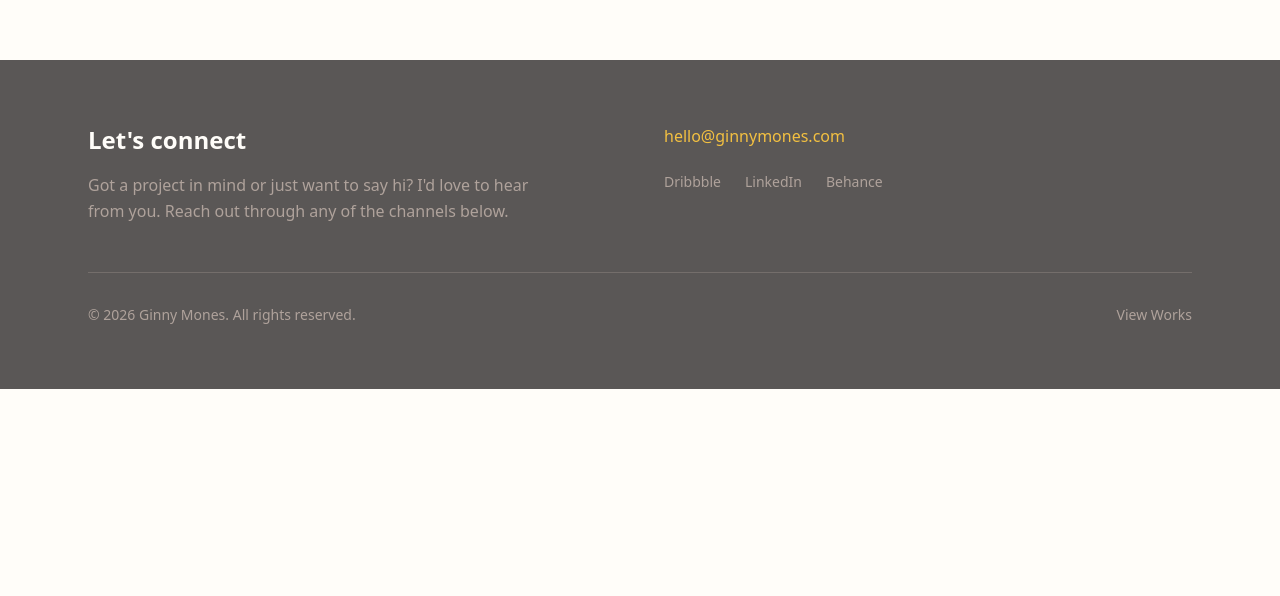
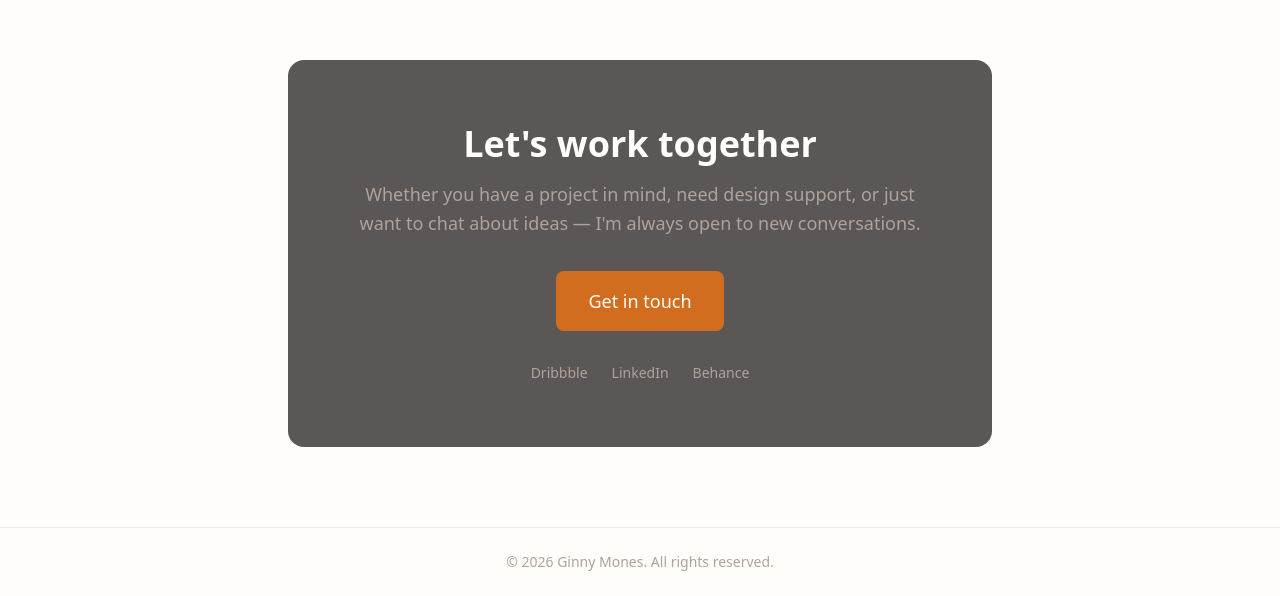
Before and after one commit to ginnymones/portfolio, a Next.js app: page / in a window 1280 px wide. Shown: the part 801-1397 px from the top of the page. Before the commit the page ends 1190 px from the top, so only its background shows below. Built offline with nearby package versions, Linux system fonts and the light colour scheme; a web font is replaced by a local one.

Commit message:
Replace /contact page with #contact section, simplify footer to copyright only

```diff
--- a/src/app/contact/page.tsx
+++ /dev/null
@@ -1,91 +0,0 @@
-import type { Metadata } from "next";
-import { getAllCaseStudies } from "@/lib/case-studies";
-import { getPageContent } from "@/lib/pages";
-import { getSiteSettings } from "@/lib/site-settings";
-import { CaseStudyCard } from "@/components/CaseStudyCard";
-import { PageBackground } from "@/components/PageBackground";
-
-export const metadata: Metadata = {
-  title: "Contact — Ginny Mones",
-  description:
-    "Get in touch with Ginny Mones for design collaborations and projects.",
-};
-
-export default function ContactPage() {
-  const recentWorks = getAllCaseStudies().slice(0, 3);
-  const page = getPageContent("contact");
-  const settings = getSiteSettings();
-
-  return (
-    <PageBackground
-      backgroundType={page.backgroundType}
-      backgroundImage={page.backgroundImage}
-      backgroundVideo={page.backgroundVideo}
-      backgroundColor={page.backgroundColor}
-      gradientFrom={page.gradientFrom}
-      gradientTo={page.gradientTo}
-      gradientDirection={page.gradientDirection}
-      overlayOpacity={page.overlayOpacity}
-      overlayColor={page.overlayColor}
-      className="min-h-screen"
-    >
-      <section className="max-w-6xl mx-auto px-6 py-16">
-        {/* Recent work context */}
-        {recentWorks.length > 0 && (
-          <div className="mb-20">
-            <h2 className="text-2xl font-semibold text-foreground mb-2">
-              Recent Work
-            </h2>
-            <p className="text-neutral-dark mb-8">
-              Here&apos;s a glimpse of what I&apos;ve been working on lately.
-            </p>
-            <div className="grid grid-cols-1 md:grid-cols-3 gap-8">
-              {recentWorks.map((study) => (
-                <CaseStudyCard
-                  key={study.slug}
-                  slug={study.slug}
-                  title={study.title}
-                  thumbnail={study.thumbnail}
-                  summary={study.summary}
-                  tags={study.tags}
-                />
-              ))}
-            </div>
-          </div>
-        )}
-
-        {/* CTA Section */}
-        <div className="bg-neutral-dark rounded-2xl p-10 md:p-16 text-center">
-          <h1 className="text-3xl md:text-4xl font-bold text-background mb-4">
-            {page.heading || "Let's work together"}
-          </h1>
-          <p className="text-neutral-warm text-lg max-w-xl mx-auto mb-8 leading-relaxed">
-            {page.subtitle ||
-              "Whether you have a project in mind, need design support, or just want to chat about ideas — I'm always open to new conversations."}
-          </p>
-          {page.ctaPrimaryLabel && page.ctaPrimaryLink && (
-            <a
-              href={page.ctaPrimaryLink}
-              className="inline-block px-8 py-4 bg-accent-orange text-background font-medium rounded-lg hover:bg-accent-orange/90 transition-colors text-lg"
-            >
-              {page.ctaPrimaryLabel}
-            </a>
-          )}
-          <div className="flex flex-wrap justify-center gap-6 mt-8">
-            {settings.socialLinks.map((link) => (
-              <a
-                key={link.label}
-                href={link.url}
-                target="_blank"
-                rel="noopener noreferrer"
-                className="text-neutral-warm hover:text-background transition-colors text-sm"
-              >
-                {link.label}
-              </a>
-            ))}
-          </div>
-        </div>
-      </section>
-    </PageBackground>
-  );
-}
--- a/src/app/layout.tsx
+++ b/src/app/layout.tsx
@@ -2,6 +2,7 @@ import type { Metadata } from "next";
 import "./globals.css";
 import { Navigation } from "@/components/Navigation";
 import { Footer } from "@/components/Footer";
+import { ContactSection } from "@/components/ContactSection";
 import { BackToTop } from "@/components/BackToTop";
 
 export const metadata: Metadata = {
@@ -34,6 +35,7 @@ export default function RootLayout({
       <body className="min-h-screen flex flex-col">
         <Navigation />
         <main className="flex-1">{children}</main>
+        <ContactSection />
         <Footer />
         <BackToTop />
       </body>
--- /dev/null
+++ b/src/components/ContactSection.tsx
@@ -0,0 +1,42 @@
+import { getSiteSettings } from "@/lib/site-settings";
+import { getPageContent } from "@/lib/pages";
+
+export function ContactSection() {
+  const settings = getSiteSettings();
+  const page = getPageContent("contact");
+
+  return (
+    <section id="contact" className="max-w-6xl mx-auto px-6 py-20">
+      <div className="bg-neutral-dark rounded-2xl p-10 md:p-16 text-center">
+        <h2 className="text-3xl md:text-4xl font-bold text-background mb-4">
+          {page.heading || "Let's work together"}
+        </h2>
+        <p className="text-neutral-warm text-lg max-w-xl mx-auto mb-8 leading-relaxed">
+          {page.subtitle ||
+            "Whether you have a project in mind, need design support, or just want to chat about ideas — I'm always open to new conversations."}
+        </p>
+        {page.ctaPrimaryLabel && page.ctaPrimaryLink && (
+          <a
+            href={page.ctaPrimaryLink}
+            className="inline-block px-8 py-4 bg-accent-orange text-background font-medium rounded-lg hover:bg-accent-orange/90 transition-colors text-lg"
+          >
+            {page.ctaPrimaryLabel}
+          </a>
+        )}
+        <div className="flex flex-wrap justify-center gap-6 mt-8">
+          {settings.socialLinks.map((link) => (
+            <a
+              key={link.label}
+              href={link.url}
+              target="_blank"
+              rel="noopener noreferrer"
+              className="text-neutral-warm hover:text-background transition-colors text-sm"
+            >
+              {link.label}
+            </a>
+          ))}
+        </div>
+      </div>
+    </section>
+  );
+}
--- a/src/components/Footer.tsx
+++ b/src/components/Footer.tsx
@@ -1,59 +1,14 @@
-import Link from "next/link";
 import { getSiteSettings } from "@/lib/site-settings";
 
 export function Footer() {
   const settings = getSiteSettings();
 
   return (
-    <footer
-      id="contact"
-      className="bg-neutral-dark text-background mt-20"
-    >
-      <div className="max-w-6xl mx-auto px-6 py-16">
-        <div className="grid md:grid-cols-2 gap-12">
-          <div>
-            <h2 className="text-2xl font-semibold mb-4">
-              {settings.footerHeading}
-            </h2>
-            <p className="text-neutral-warm leading-relaxed max-w-md">
-              {settings.footerDescription}
-            </p>
-          </div>
-
-          <div className="flex flex-col gap-4">
-            <a
-              href={`mailto:${settings.email}`}
-              className="text-accent-yellow hover:text-accent-orange transition-colors font-medium"
-            >
-              {settings.email}
-            </a>
-            <div className="flex flex-wrap gap-6 mt-2">
-              {settings.socialLinks.map((link) => (
-                <a
-                  key={link.label}
-                  href={link.url}
-                  target="_blank"
-                  rel="noopener noreferrer"
-                  className="text-neutral-warm hover:text-background transition-colors text-sm"
-                >
-                  {link.label}
-                </a>
-              ))}
-            </div>
-          </div>
-        </div>
-
-        <div className="border-t border-neutral-warm/30 mt-12 pt-8 flex items-center justify-between">
-          <p className="text-neutral-warm text-sm">
-            &copy; {new Date().getFullYear()} {settings.copyright}
-          </p>
-          <Link
-            href="/works"
-            className="text-sm text-neutral-warm hover:text-background transition-colors"
-          >
-            View Works
-          </Link>
-        </div>
+    <footer className="border-t border-neutral-warm/20 py-6">
+      <div className="max-w-6xl mx-auto px-6">
+        <p className="text-neutral-warm text-sm text-center">
+          &copy; {new Date().getFullYear()} {settings.copyright}
+        </p>
       </div>
     </footer>
   );
--- a/src/components/Navigation.tsx
+++ b/src/components/Navigation.tsx
@@ -8,7 +8,7 @@ const navLinks = [
   { href: "/", label: "Home" },
   { href: "/about", label: "About" },
   { href: "/works", label: "Works" },
-  { href: "/contact", label: "Contact" },
+  { href: "#contact", label: "Contact" },
 ];
 
 export function Navigation() {
```
